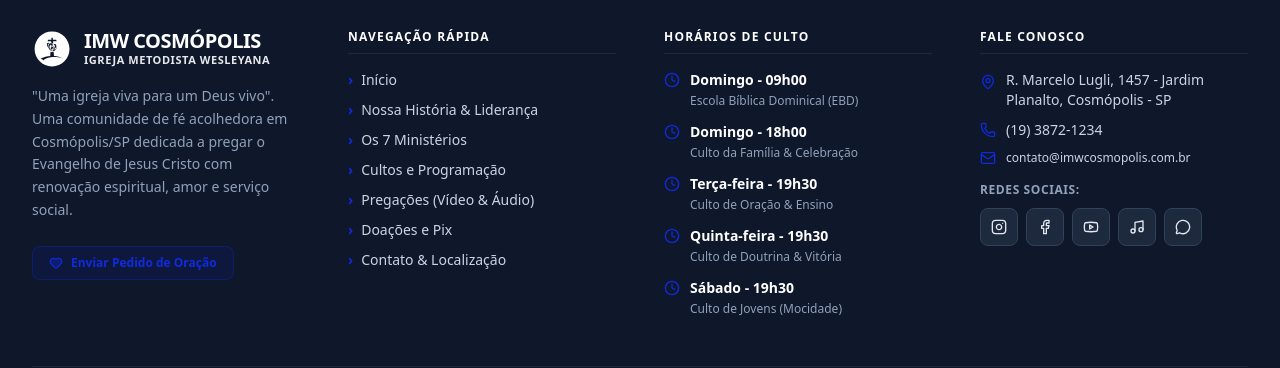
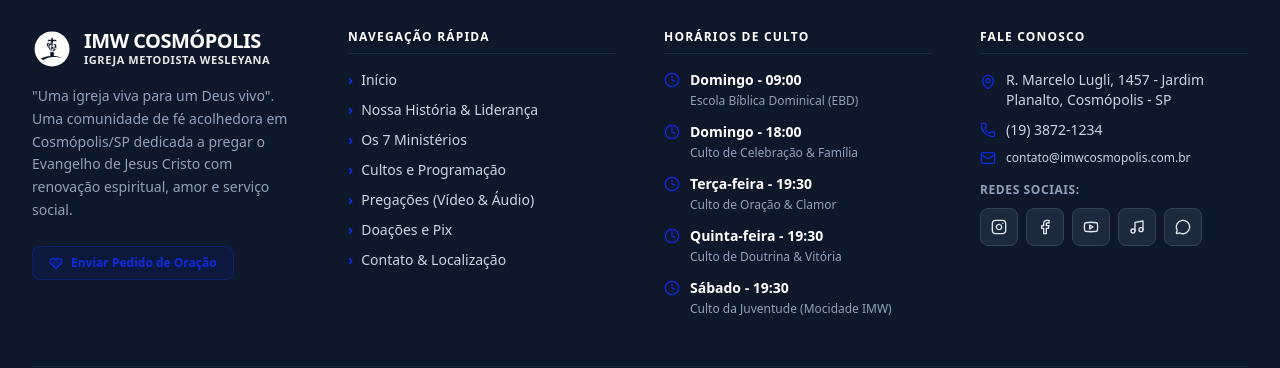
Before and after one commit to romullogcss/Imw_26, a React (Vite) app: page / in a window 1280 px wide. Shown: the part 3624-3992 px from the top of the page. Built offline with nearby package versions, Linux system fonts and the light colour scheme; no server answers; the database is empty.

Commit message:
feat: sync worship schedules with firestore
Implement real-time updates for worship schedules in the footer via Firestore and add sorting logic by day and time to the homepage display.

```diff
--- a/src/components/Footer.tsx
+++ b/src/components/Footer.tsx
@@ -1,6 +1,7 @@
-import React from 'react';
-import { PageId } from '../types';
-import { CHURCH_INFO } from '../data/churchData';
+import React, { useState, useEffect } from 'react';
+import { PageId, ScheduleItem } from '../types';
+import { CHURCH_INFO, WEEKLY_SCHEDULE } from '../data/churchData';
+import { subscribeSchedules } from '../services/firestoreService';
 import { Logo } from './Logo';
 import {
   Cross, MapPin, Phone, Mail, Clock, Heart,
@@ -13,6 +14,17 @@ interface FooterProps {
 }
 
 export const Footer: React.FC<FooterProps> = ({ onNavigate, onOpenPrayerModal }) => {
+  const [schedulesList, setSchedulesList] = useState<ScheduleItem[]>(WEEKLY_SCHEDULE);
+
+  useEffect(() => {
+    const unsub = subscribeSchedules((items) => {
+      if (items && items.length > 0) {
+        setSchedulesList(items);
+      }
+    });
+    return () => unsub();
+  }, []);
+
   const scrollToTop = () => {
     window.scrollTo({ top: 0, behavior: 'smooth' });
   };
@@ -115,41 +127,17 @@ export const Footer: React.FC<FooterProps> = ({ onNavigate, onOpenPrayerModal })
               Horários de Culto
             </h4>
             <ul className="space-y-3 text-sm">
-              <li className="flex items-start gap-2.5">
-                <Clock className="w-4 h-4 text-[#102bde] shrink-0 mt-0.5" />
-                <div>
-                  <span className="font-bold text-white block">Domingo - 09h00</span>
-                  <span className="text-slate-400 text-xs">Escola Bíblica Dominical (EBD)</span>
-                </div>
-              </li>
-              <li className="flex items-start gap-2.5">
-                <Clock className="w-4 h-4 text-[#102bde] shrink-0 mt-0.5" />
-                <div>
-                  <span className="font-bold text-white block">Domingo - 18h00</span>
-                  <span className="text-slate-400 text-xs">Culto da Família & Celebração</span>
-                </div>
-              </li>
-              <li className="flex items-start gap-2.5">
-                <Clock className="w-4 h-4 text-[#102bde] shrink-0 mt-0.5" />
-                <div>
-                  <span className="font-bold text-white block">Terça-feira - 19h30</span>
-                  <span className="text-slate-400 text-xs">Culto de Oração & Ensino</span>
-                </div>
-              </li>
-              <li className="flex items-start gap-2.5">
-                <Clock className="w-4 h-4 text-[#102bde] shrink-0 mt-0.5" />
-                <div>
-                  <span className="font-bold text-white block">Quinta-feira - 19h30</span>
-                  <span className="text-slate-400 text-xs">Culto de Doutrina & Vitória</span>
-                </div>
-              </li>
-              <li className="flex items-start gap-2.5">
-                <Clock className="w-4 h-4 text-[#102bde] shrink-0 mt-0.5" />
-                <div>
-                  <span className="font-bold text-white block">Sábado - 19h30</span>
-                  <span className="text-slate-400 text-xs">Culto de Jovens (Mocidade)</span>
-                </div>
-              </li>
+              {schedulesList.slice(0, 6).map((sch) => (
+                <li key={sch.id} className="flex items-start gap-2.5">
+                  <Clock className="w-4 h-4 text-[#102bde] shrink-0 mt-0.5" />
+                  <div>
+                    <span className="font-bold text-white block">
+                      {sch.day} - {sch.time}
+                    </span>
+                    <span className="text-slate-400 text-xs">{sch.title}</span>
+                  </div>
+                </li>
+              ))}
             </ul>
           </div>
 
--- a/src/pages/Home.tsx
+++ b/src/pages/Home.tsx
@@ -32,7 +32,23 @@ export const Home: React.FC<HomeProps> = ({ onNavigate, onOpenPrayerModal }) =>
   }, []);
 
   const latestSermon = sermonsList[0];
-  const highlightedServices = scheduleList.filter(s => s.isHighlight || s.day === 'Domingo');
+
+  const dayOrder: Record<string, number> = {
+    'Domingo': 1,
+    'Segunda-feira': 2,
+    'Terça-feira': 3,
+    'Quarta-feira': 4,
+    'Quinta-feira': 5,
+    'Sexta-feira': 6,
+    'Sábado': 7,
+  };
+
+  const sortedServices = [...scheduleList].sort((a, b) => {
+    const orderA = dayOrder[a.day] || 99;
+    const orderB = dayOrder[b.day] || 99;
+    if (orderA !== orderB) return orderA - orderB;
+    return (a.time || '').localeCompare(b.time || '');
+  });
 
   return (
     <div className="min-h-screen bg-slate-50 text-slate-800 font-sans">
@@ -376,7 +392,7 @@ export const Home: React.FC<HomeProps> = ({ onNavigate, onOpenPrayerModal }) =>
             </p>
           </div>
 
-          {highlightedServices.length === 0 ? (
+          {sortedServices.length === 0 ? (
             <div className="bg-white border border-slate-200 rounded-2xl p-8 text-center max-w-xl mx-auto shadow-sm">
               <Calendar className="w-10 h-10 text-[#102bde] mx-auto mb-3" />
               <h3 className="font-sans font-black text-lg text-slate-900 uppercase">
@@ -394,7 +410,7 @@ export const Home: React.FC<HomeProps> = ({ onNavigate, onOpenPrayerModal }) =>
             </div>
           ) : (
             <div className="grid grid-cols-1 md:grid-cols-3 gap-6">
-              {highlightedServices.map((service) => (
+              {sortedServices.map((service) => (
                 <div
                   key={service.id}
                   className="bg-white border border-slate-200 rounded-2xl p-6 hover:border-[#102bde] transition-all shadow-sm hover:shadow-md group flex flex-col justify-between"
```
